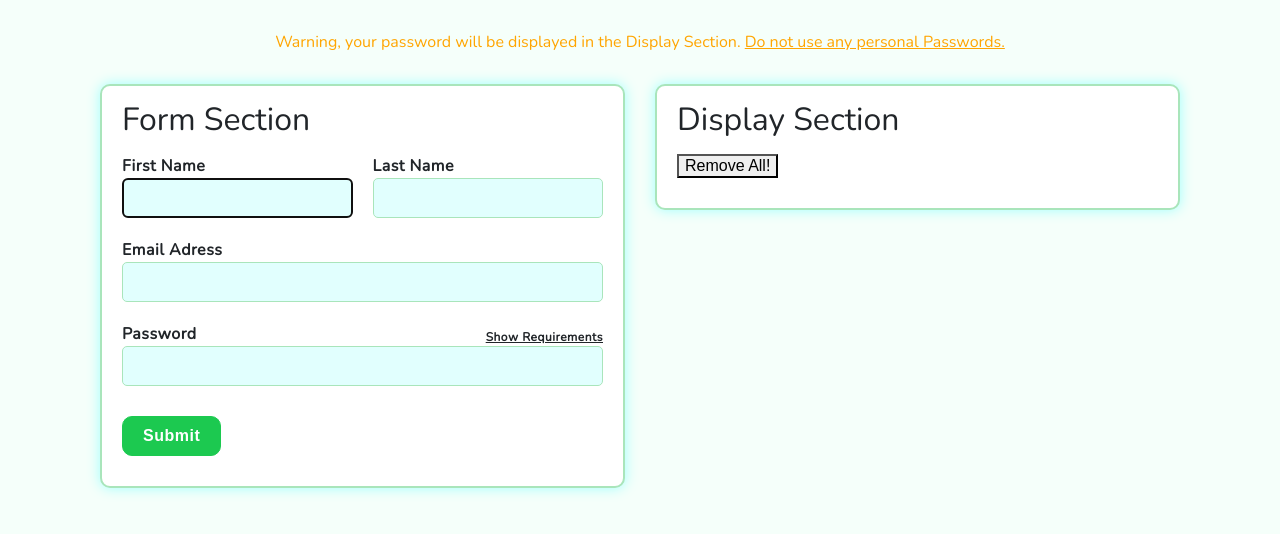
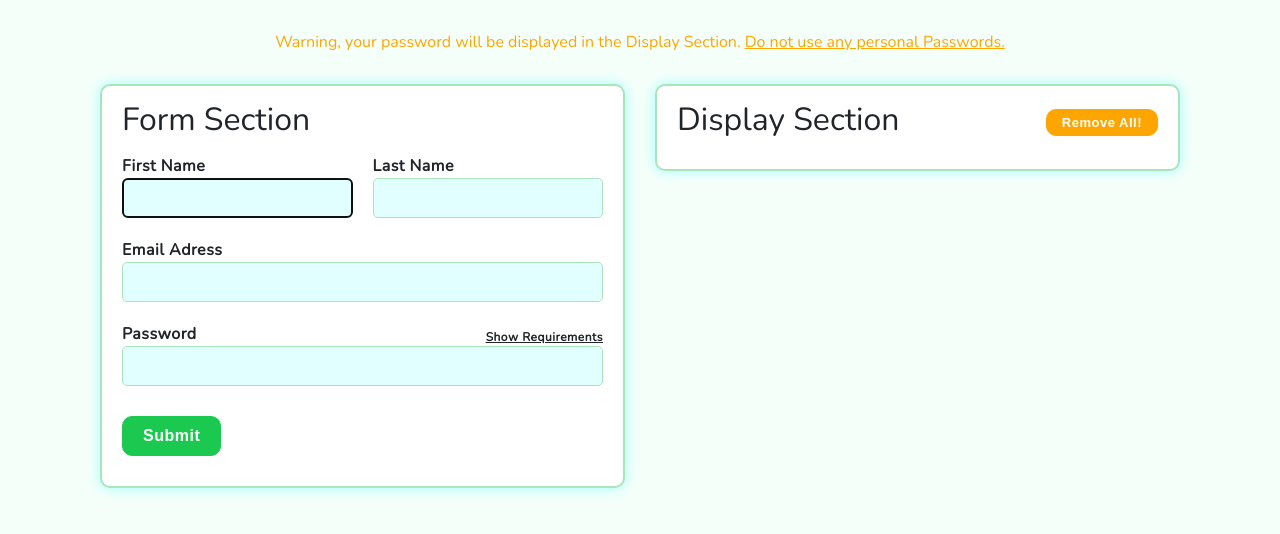
Before and after one commit to PhilipRurka/IoTplace-V2, a React (Create React App) app in the folder validation/: page / in a window 1280 px wide. Shown: the top 534 px of the page. Built offline with nearby package versions, Linux system fonts and the light colour scheme.

Commit message:
Styled the RemoveAllButton

```diff
--- a/validation/src/components/BubbleCard.jsx
+++ b/validation/src/components/BubbleCard.jsx
@@ -10,6 +10,7 @@ const Wrapper = styled.div({
 });
 
 const Container = styled.div({
+  position: 'relative',
   display: 'inline-block',
   width: '100%',
   border: '2px solid #A9E5BB',
--- a/validation/src/components/Display.jsx
+++ b/validation/src/components/Display.jsx
@@ -44,6 +44,20 @@ const Span = styled.span(
   },
   fontSize
 );
+
+const ResetAllButton = styled.button({
+  position: 'absolute',
+  top: '23px',
+  right: '20px',
+  backgroundColor: 'orange',
+  border: '1px solid orange',
+  color: 'white',
+  padding: '5px 15px',
+  borderRadius: '10px',
+  fontSize: '13px',
+  fontWeight: '600',
+  letterSpacing: '0.5px'
+});
 /** End End End End End End End End End */
 
 const onRemoveAll = (removeAllEntries) => {
@@ -53,10 +67,10 @@ const onRemoveAll = (removeAllEntries) => {
 const Display = ({ entries, removeAllEntries, removeEntry }) => {
   return (
     <BubbleCard className='col-6-md' label='Display Section'>
-      <button
+      <ResetAllButton
         onClick={() => {onRemoveAll(removeAllEntries)}}>
         Remove All!
-      </button>
+      </ResetAllButton>
       {entries.map(({ id, firstName, lastName, email, password }, i) => (
         <div className="fields" key={id}>
           {(i > 0) && <HR />}
```
